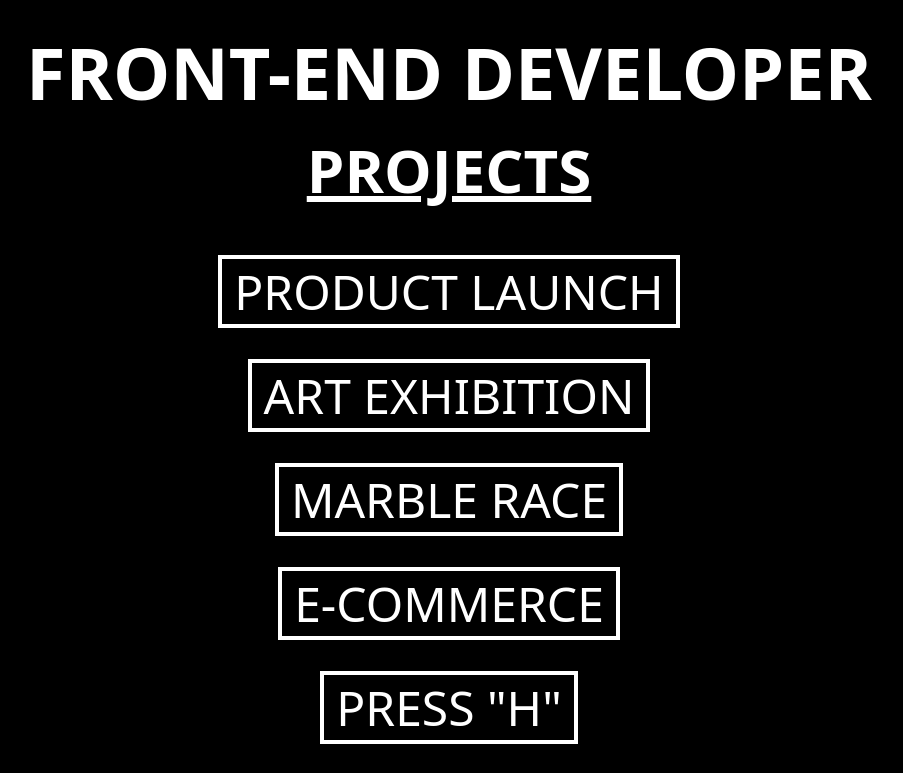
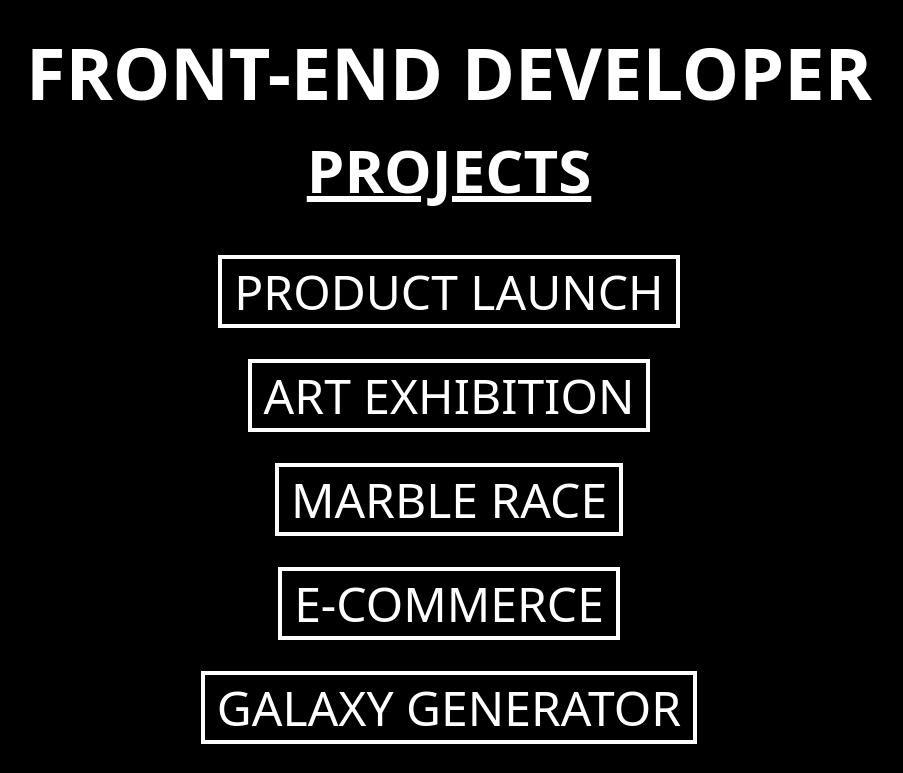
Before and after one commit to AR247365/2D-Portfolio, a React (Vite) app in the folder portfolio/: page / in a window 1280 px wide. Shown: the top 773 px of the page, without its empty margins (191-1094 px from the left). Built offline with nearby package versions, Linux system fonts and the light colour scheme.

Commit message:
Update Portfolio.jsx

```diff
--- a/portfolio/src/Portfolio.jsx
+++ b/portfolio/src/Portfolio.jsx
@@ -49,11 +49,11 @@ export default function Portfolio() {
 
           <li className=" py-7 text-center ">
             <a
-              href="https://galaxy-creator-3142857.netlify.app/"
+              href="https://galaxy-generat0r.netlify.app/"
               target="_blank"
               className="text-white font-normal text-5xl border-4 px-3 border-white hover:bg-white hover:text-black"
             >
-              PRESS "H"
+              GALAXY GENERATOR
             </a>
           </li>
           <li className=" py-7 text-center ">
```
